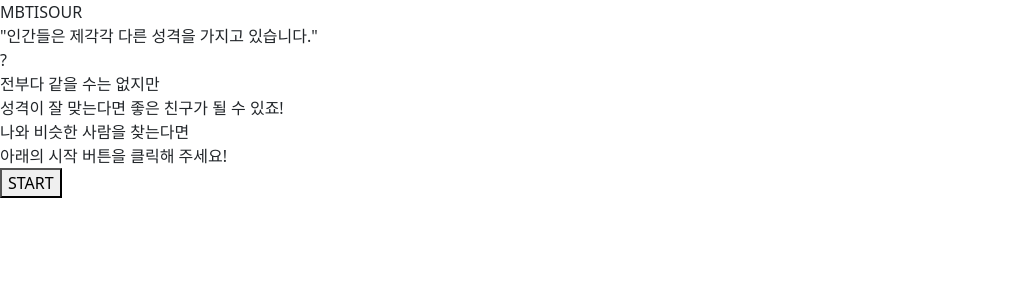
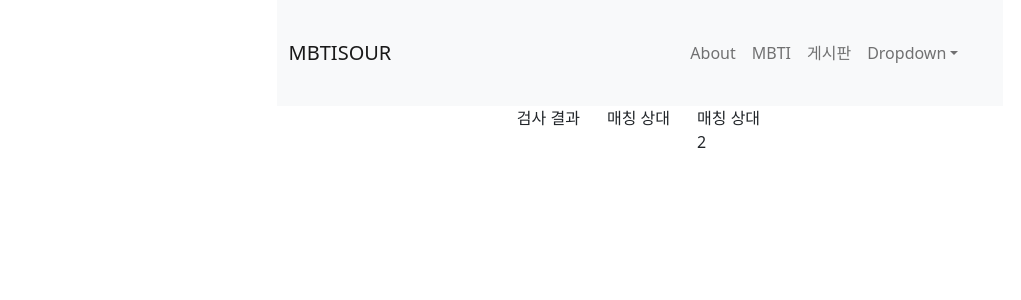
Before and after one commit to gyeuhanjeon/finalmine, a React (Create React App) app in the folder 프론트엔드/front-end/: page / in a window 1280 px wide. Shown: the top 300 px of the page, without its empty margins (0-1021 px from the left). Built offline with nearby package versions, Linux system fonts and the light colour scheme.

Commit message:
프론트 작업용 완

```diff
--- a/프론트엔드/front-end/src/index.js
+++ b/프론트엔드/front-end/src/index.js
@@ -2,12 +2,14 @@
 import ReactDOM from 'react-dom/client';
 import './index.css';
 import App_Test from './App_Test';
+import App from './App';
 import reportWebVitals from './reportWebVitals';
 
 const root = ReactDOM.createRoot(document.getElementById('root'));
 root.render(
   <React.StrictMode>
-    <App_Test />
+    {/* <App_Test /> */}
+    <App />
   </React.StrictMode>
 );
 
```
